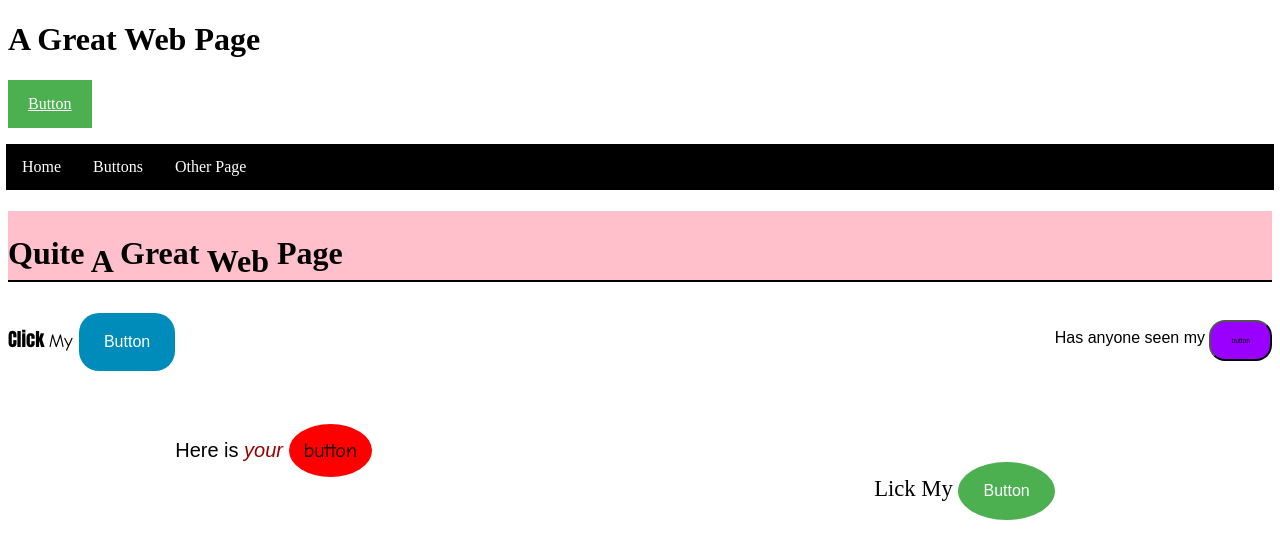
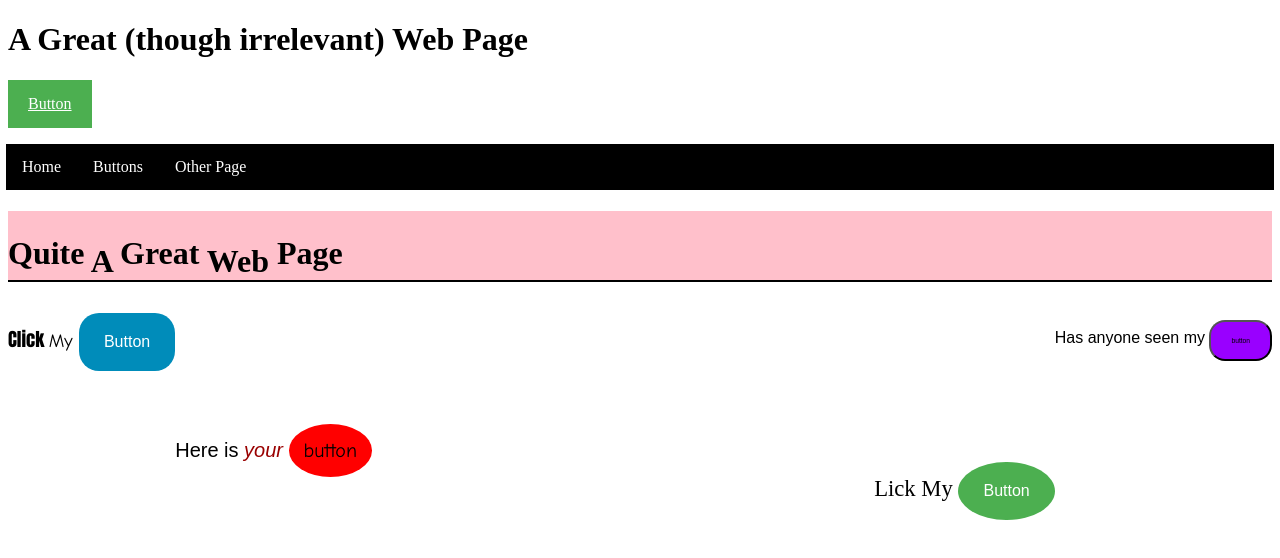
Before and after one commit to kss79759/kss79759.github.io, a plain HTML site: page buttons2.html in a window 1280 px wide. Drawn offline with Linux system fonts and the light colour scheme.

Commit message:
Update buttons2.html

```diff
--- a/buttons2.html
+++ b/buttons2.html
@@ -133,7 +133,7 @@
   </style>
 </head>
   <body>
-    <h1> A Great Web Page </h1>
+    <h1> A Great (though irrelevant) Web Page </h1>
       <p>
         <a href="http://jigsaw.w3.org/css-validator/check/referer" class="button"> Button </a>
       </p>
```
